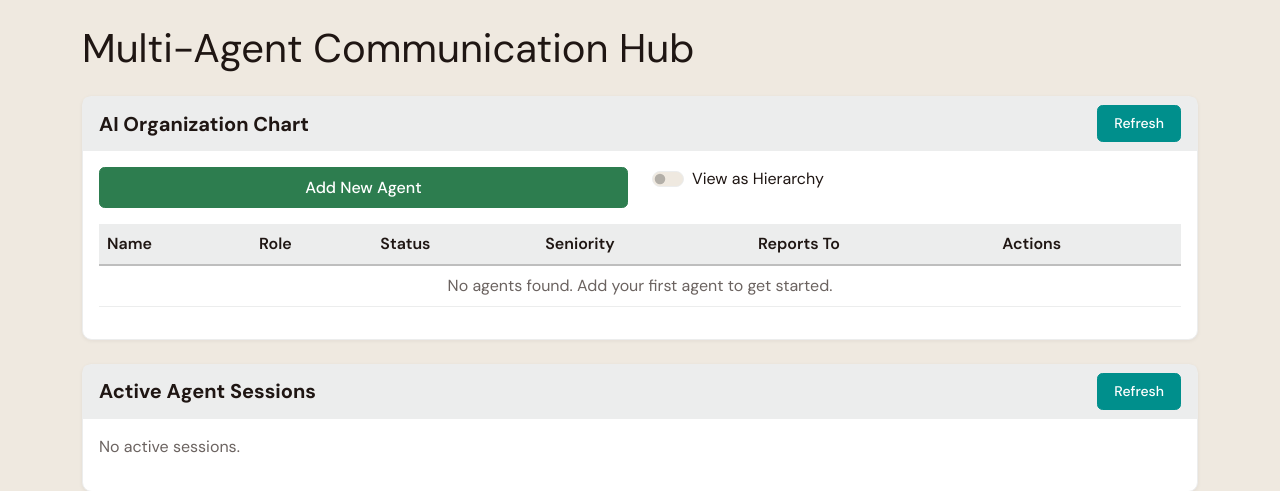
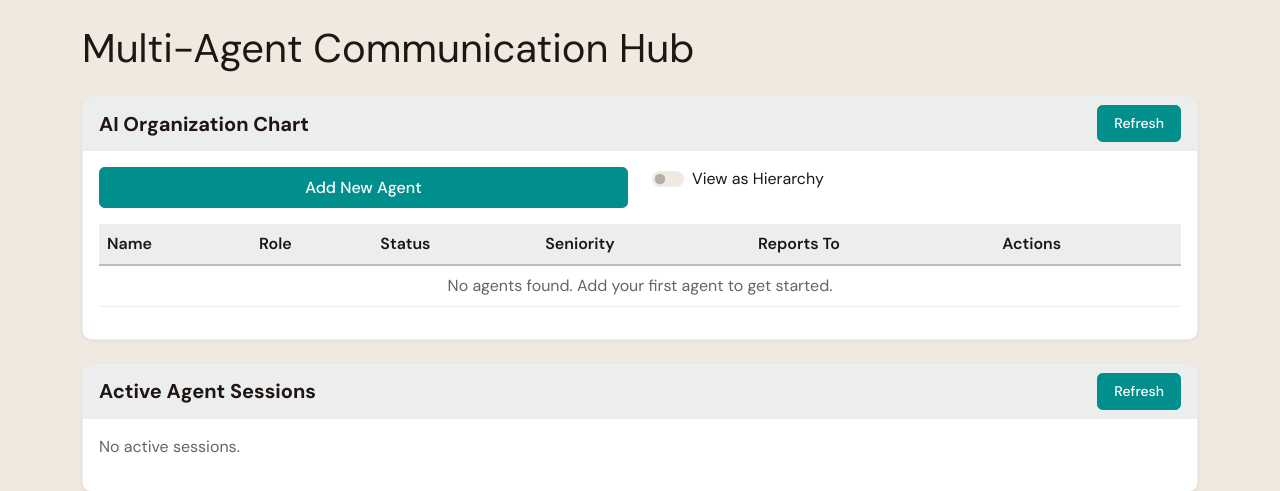
Before and after one commit to JustinAngelson/CentralMemoryHub, a Flask app: page /agents in a window 1280 px wide. Shown: the part 56-547 px from the top of the page. Run offline with Flask 3, Linux system fonts and the light colour scheme; the visitor is signed in with stand-in values (Sample User, id 1); data that the repository does not hold is empty; some libraries are stand-ins or nearby versions.

Commit message:
Task #8: Apply Foundari brand style guide to entire application
All 14 templates migrated from Replit dark theme to Foundari brand system
(Linen #EFE9E0 / Espresso #1F1613 / Teal #008F8C / DM Sans font).

Auth & standalone pages:
- login.html, register.html, setup.html: Linen bg, white card, Teal primary button
- api_keys.html, admin/settings.html, agent_view.html: removed data-bs-theme="dark",
  Bootstrap 5.3.0 CSS + JS normalized (from mixed 5.2.3/5.3.0-alpha1), DM Sans + style.css

Layout & content templates:
- layout.html: Bootstrap 5.3.0, DM Sans, Espresso navbar;
  route-aware active-link Teal highlighting using request.path
- home.html: Teal/Mist hero gradient, white SOMI box, .code-block; open-source callout
  migrated from dark rgba to Frost/Slate brand tokens
- users.html: table-dark removed; all role badges → badge-admin / badge-user
- skills.html, resources.html: dark borders → #ECEDED; dark badges → border badge
- admin/org_profile.html: border-secondary → border; Linen placeholder; dark badges fixed
- agent_view.html: "Add New Agent" btn-success → btn-primary; org-chart lines → #BEBEBE;
  chat bubbles → Mist/Frost
- profile.html: border-secondary → border; Linen placeholder avatar; role badge normalized
- memories.html: no dark-specific styles (already clean)

Repository hygiene:
- static/uploads/ added to .gitignore
- Stray user avatar removed from git tracking

```diff
--- a/templates/agent_view.html
+++ b/templates/agent_view.html
@@ -147,7 +147,7 @@
                         <div class="row mb-3">
                             <div class="col-md-6">
                                 <div class="d-grid">
-                                    <button class="btn btn-success" data-bs-toggle="modal" data-bs-target="#newAgentModal">Add New Agent</button>
+                                    <button class="btn btn-primary" data-bs-toggle="modal" data-bs-target="#newAgentModal">Add New Agent</button>
                                 </div>
                             </div>
                             <div class="col-md-6">
--- a/templates/home.html
+++ b/templates/home.html
@@ -339,7 +339,7 @@
 <!-- Open Source Callout -->
 <div class="row mb-4">
     <div class="col-12">
-        <div class="card border-0" style="background:rgba(255,255,255,0.03); border:1px solid rgba(255,255,255,0.08) !important;">
+        <div class="card border-0" style="background:#ECEDED; border:1px solid var(--cmh-slate,#BEBEBE) !important;">
             <div class="card-body py-3 px-4">
                 <div class="row align-items-center">
                     <div class="col-md-8">
```
